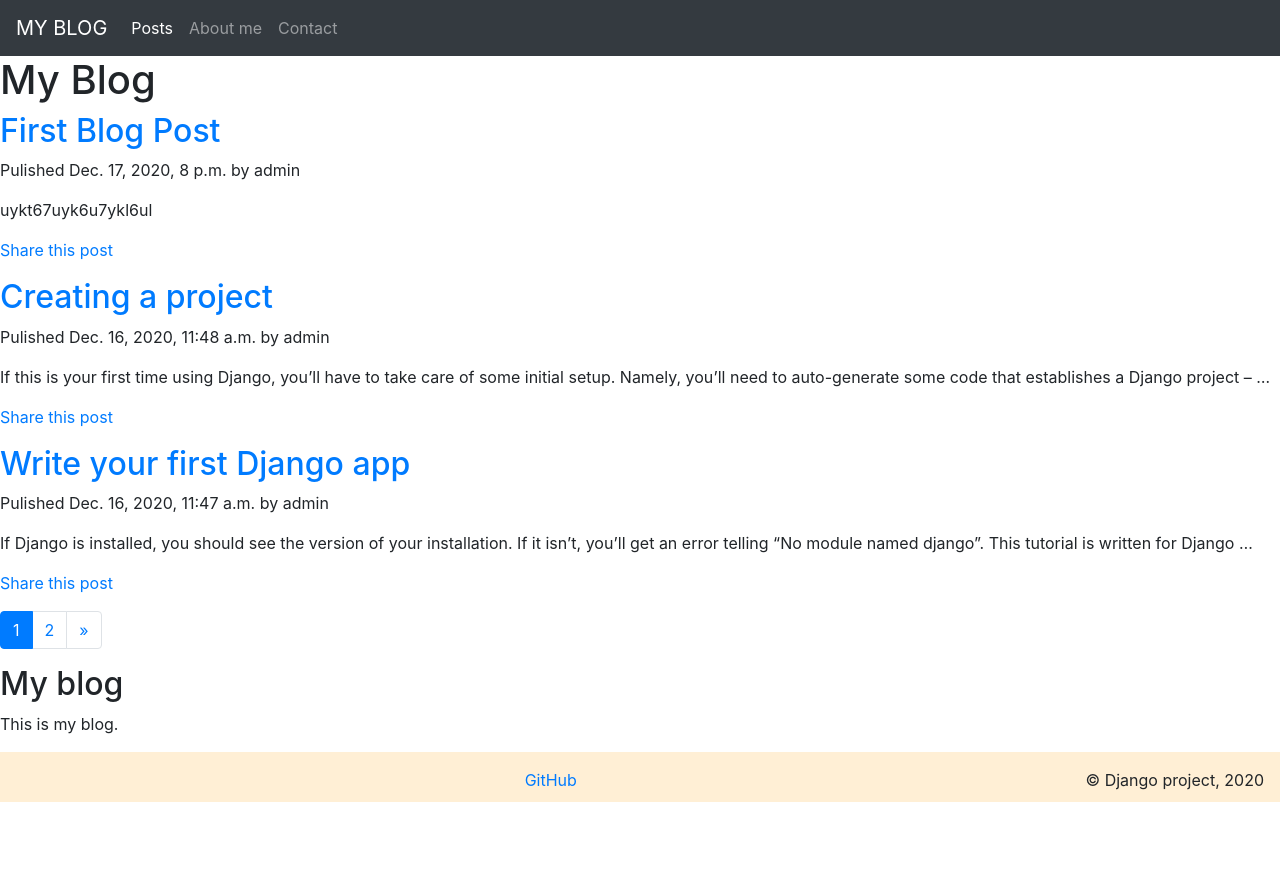
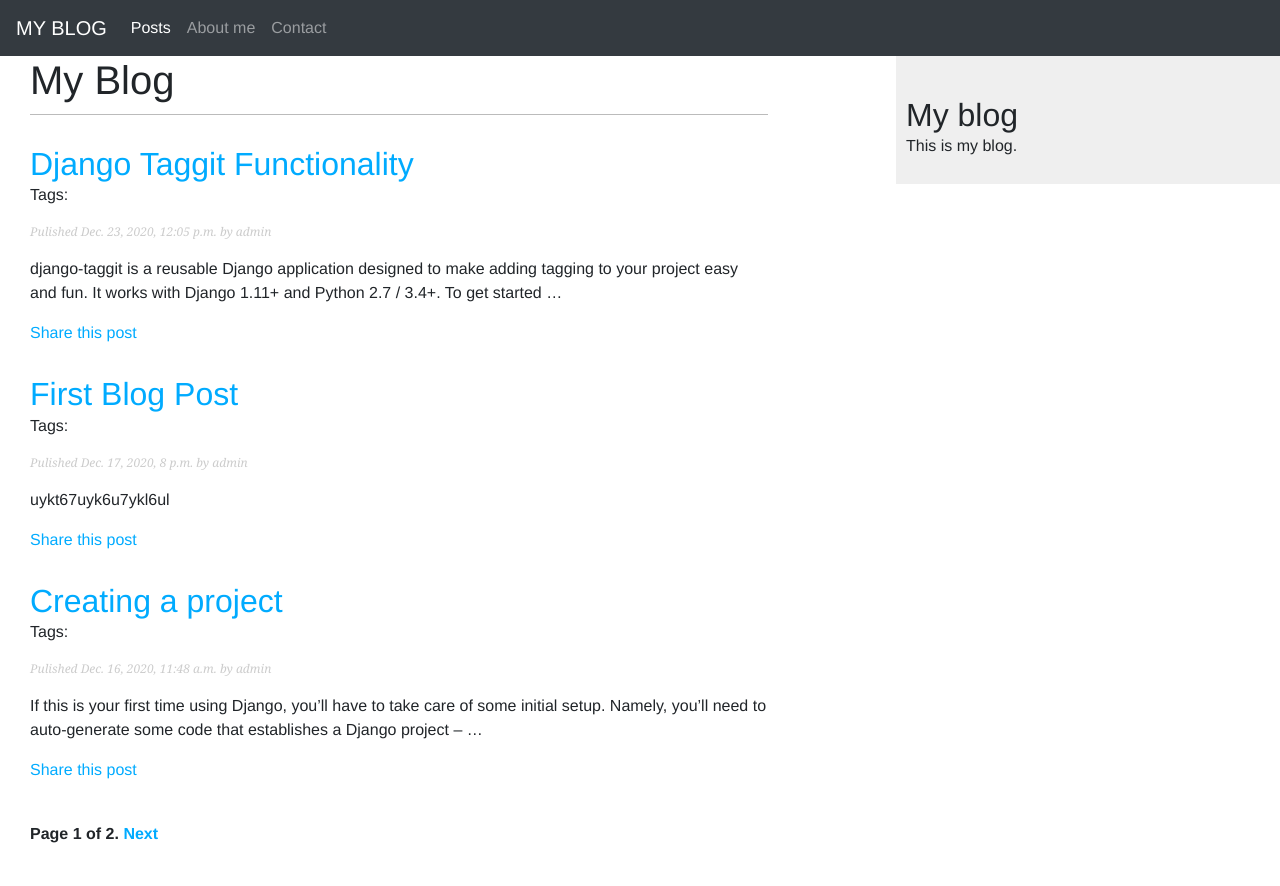
Before and after one commit to lb-dl/myblog, a Django app: page /myblog/ in a window 1280 px wide. Before the commit the page ends 808 px from the top, so only its background shows below. Run offline with Django 3.2, Linux system fonts and the light colour scheme; data comes from the database, SQL or seed files in the repository; some libraries are stand-ins or nearby versions.

Commit message:
added the tagging functionality

```diff
--- a/requirements.txt
+++ b/requirements.txt
@@ -2,3 +2,4 @@ Django==3.1.4
 django-extensions==3.1.0
 ipython==7.19.0
 django-debug-toolbar==3.2
+django-taggit==1.2.0
--- a/src/blog/settings.py
+++ b/src/blog/settings.py
@@ -34,6 +34,7 @@ INSTALLED_APPS = [
     'myblog.apps.MyblogConfig',
     'django_extensions',
     'debug_toolbar',
+    'taggit',
 ]
 
 MIDDLEWARE = [
@@ -116,10 +117,11 @@ STATIC_URL = '/static/'
 STATICFILES_DIRS = [
     os.path.join(BASE_DIR, 'static'),
 ]
+STATIC_ROOT = os.path.join(os.path.dirname(BASE_DIR), 'static')
 
 # sending email
-EMAIL_HOST_USER = 'djangoproject@gmail.com'
-EMAIL_HOST_PASSWORD = 'fsdfdfhbdf\zhbfdndzfndf'
+EMAIL_HOST_USER = 'djangoproject20@gmail.com'
+EMAIL_HOST_PASSWORD = '051105L;fyuJ'
 EMAIL_HOST = 'smtp.gmail.com'
 EMAIL_PORT = 587
 EMAIL_USE_TLS = True
--- a/src/myblog/models.py
+++ b/src/myblog/models.py
@@ -4,6 +4,8 @@ from django.utils import timezone
 from django.urls import reverse
 
 from django.contrib.auth.models import User
+
+from taggit.managers import TaggableManager
 
 # create a custom manager to retrieve all posts with the published status
 
@@ -37,6 +39,9 @@ class Post(models.Model):
     updates = models.DateTimeField(auto_now=True)
     status = models.CharField(max_length=10, choices=STATUS_CHOICES, default='draft')
 
+    # to be able to add, retrieve and remove tags from Post objects
+    tags = TaggableManager()
+
     class Meta:
         # sort 'published' in descending order, so post published recently will appear first
         ordering = ('-publish',)
--- a/src/myblog/templates/blog/base.html
+++ b/src/myblog/templates/blog/base.html
@@ -17,7 +17,6 @@
         <h2>My blog</h2>
         <p>This is my blog.</p>
     </div>
-    {% include 'blog/footer.html' %}
     <script src="{% static 'js/jquery-3.5.1.slim.min.js' %}"></script>
     <script src="{% static 'js/popper.min.js' %}"></script>
     <script src="{% static 'js/bootstrap.min.js' %}"></script>
--- a/src/myblog/templates/blog/pagination.html
+++ b/src/myblog/templates/blog/pagination.html
@@ -1,30 +1,14 @@
-<nav aria-label="Page navigation">
-    <ul class="pagination">
-        {% if page_obj.has_previous %}
-            <li class="page-item">
-                <a class="page-link" href="?page=1&{{ GET_PARAMS }}" aria-label="Previous">
-                    <span aria-hidden="true">&laquo;</span>
-                    <span class="sr-only">begin</span>
-                </a>
-            </li>
-        {% endif %}
-        {% for n in page_obj.paginator.page_range %}
-            {% if page_obj.number == n %}
-                <li class="page-item active">
-                    <span class="page-link">{{ n }}<span class="sr-only">(current)</span></span>
-                </li>
-            {% elif n > page_obj.number|add:'-3' and n < page_obj.number|add:'3' %}
-                    <li class="page-item"><a class="page-link" href="?page={{ n }}&{{ GET_PARAMS }}">{{ n }}</a></li>
-            {% endif %}
-        {% endfor %}
 
-        {% if page_obj.has_next %}
-            <li class="page-item">
-                <a class="page-link" href="?page={{ page_obj.paginator.num_pages }}&{{ GET_PARAMS }}" aria-label="Next">
-                    <span aria-hidden="true">&raquo;</span>
-                    <span class="sr-only">end</span>
-                </a>
-            </li>
-        {% endif %}
-    </ul>
-</nav>
+<div class="pagination">
+  <span class="step-links">
+    {% if page.has_previous %}
+      <a href="?page={{ page.previous_page_number }}">Previous</a>
+    {% endif %}
+    <span class="current">
+      Page {{ page.number }} of {{ page.paginator.num_pages }}.
+    </span>
+    {% if page.has_next %}
+      <a href="?page={{ page.next_page_number }}">Next</a>
+    {% endif %}
+  </span>
+</div>
--- a/src/myblog/templates/blog/post/list.html
+++ b/src/myblog/templates/blog/post/list.html
@@ -1,11 +1,23 @@
 {% extends "blog/base.html" %}
 {% block title %}My Blog {% endblock title %}
+
 {% block content %}
     <h1>My Blog</h1>
+        {% if tag %}
+            <h2>Posts tagged with {{ tag.name }}</h2>
+        {% endif %}
         {% for post in posts %}
             <h2>
                 <a href="{{ post.get_absolute_url }}">{{ post.title }}</a>
             </h2>
+            <p class="tags">Tags:
+                {% for tag in post.tags.all %}
+                    <a href="{% url 'myblog:post_list_by_tag' tag.slug %}">
+                        {{tag.name}}
+                    </a>
+                    {%if not forloop.last %}, {% endif %}
+                {% endfor %}
+            </p>
             <p class="date">
                 Pulished {{post.publish}} by {{post.author}}
             </p>
--- a/src/myblog/urls.py
+++ b/src/myblog/urls.py
@@ -6,8 +6,10 @@ from . import views
 app_name = 'myblog'
 
 urlpatterns = [
-    # path('', views.PostList, name='post_list'),
-    path('', views.PostListView.as_view(), name='post_list'),
+    path('', views.PostList, name='post_list'),
+    # additional URL to list posts by tag
+    path('tag/<slug:tag_slug>/', views.PostList, name='post_list_by_tag'),
+    # path('', views.PostListView.as_view(), name='post_list'),
     path('<int:year>/<int:month>/<int:day>/<slug:post>/', views.SinglePost, name='single_post'),
     path('<int:post_id>/share', views.PostShare, name='post_share'),
     ]
--- a/src/myblog/views.py
+++ b/src/myblog/views.py
@@ -1,5 +1,5 @@
 from django.shortcuts import get_object_or_404, render
-# from django.core.paginator import Paginator, EmptyPage, PageNotAnInteger
+from django.core.paginator import Paginator, EmptyPage, PageNotAnInteger
 from django.views.generic import ListView
 
 from myblog.models import Post
@@ -7,6 +7,8 @@ from myblog.models import Post
 from .forms import CommentForm, EmailPostForm
 
 from django.core.mail import send_mail
+
+from taggit.models import Tag
 
 
 class PostListView(ListView):
@@ -92,3 +94,33 @@ def PostShare(request, post_id):
         # having a Get request create a new form instance to display an empty form in the template
         form = EmailPostForm
     return render(request, 'blog/post/share.html', {'post': post, 'form': form, 'sent': sent})
+
+
+def PostList(request, tag_slug=None):
+    # the optional parameter 'tag_slug' will be passed in the URL
+
+    object_list = Post.published.all()
+    tag = None
+
+    # check if there's a given tag_slug
+    if tag_slug:
+        tag = get_object_or_404(Tag, slug=tag_slug)
+        # filter the list of the posts by the ones that contain the given tag
+        object_list = object_list.filter(tags__in=[tag])
+
+    # instantinate a paginator class with a number of objects to be displayed
+    paginator = Paginator(object_list, 3) # 3 posts in each page
+    page = request.GET.get('page') # get the current page
+    try:
+        posts = paginator.page(page) # obtain the objects of a desired page
+    except PageNotAnInteger: # if the page isn't an integer deliver the first one
+        posts = paginator.page(1)
+    except EmptyPage:
+        posts = paginator.page(paginator.num_pages)
+    return render(
+        request,
+        'blog/post/list.html',
+        {'page': page, # pass page number and retrieved objects to the template
+        'posts': posts,
+        'tag': tag},
+    )
--- a/src/static/css/style.css
+++ b/src/static/css/style.css
@@ -1,27 +1,92 @@
-body{ min-height:100vh; margin:0; position:relative; }
-header{ min-height:50px; background:lightcyan; }
-footer{ background:PapayaWhip; }
-
-/* Trick: */
 body {
-  position: relative;
+    margin:0;
+    padding:0;
+    font-family:helvetica, sans-serif;
 }
 
-body::after {
-  content: '';
-  display: block;
-  height: 50px; /* Set same as footer's height */
+a {
+    color:#00abff;
+    text-decoration:none;
 }
 
-footer {
-  position: absolute;
-  bottom: 0;
-  width: 100%;
-  height: 50px;
+h1 {
+    font-weight:normal;
+    border-bottom:1px solid #bbb;
+    padding:0 0 10px 0;
 }
 
-/* Set the fixed height of the footer here */
-#footer {
-    height: 60px;
-	background-color: #f5f5f5;
+h2 {
+    font-weight:normal;
+    margin:30px 0 0;
 }
+
+#content {
+    float:left;
+    width:60%;
+    padding:0 0 0 30px;
+}
+
+#sidebar {
+    float:right;
+    width:30%;
+    padding:10px;
+    background:#efefef;
+    height:100%;
+}
+
+p.date {
+    color:#ccc;
+    font-family: georgia, serif;
+    font-size: 12px;
+    font-style: italic;
+}
+
+/* pagination */
+.pagination {
+    margin:40px 0;
+    font-weight:bold;
+}
+
+/* forms */
+label {
+    float:left;
+    clear:both;
+    color:#333;
+    margin-bottom:4px;
+}
+input, textarea {
+    clear:both;
+    float:left;
+    margin:0 0 10px;
+    background:#ededed;
+    border:0;
+    padding:6px 10px;
+    font-size:12px;
+}
+input[type=submit] {
+    font-weight:bold;
+    background:#00abff;
+    color:#fff;
+    padding:10px 20px;
+    font-size:14px;
+    text-transform:uppercase;
+}
+.errorlist {
+    color:#cc0033;
+    float:left;
+    clear:both;
+    padding-left:10px;
+}
+
+/* comments */
+.comment {
+    padding:10px;
+}
+.comment:nth-child(even) {
+    background:#efefef;
+}
+.comment .info {
+    font-weight:bold;
+    font-size:12px;
+    color:#666;
+}
```
Also changed, not shown: src/db.sqlite3, src/myblog/migrations/0004_post_tags.py (added).
